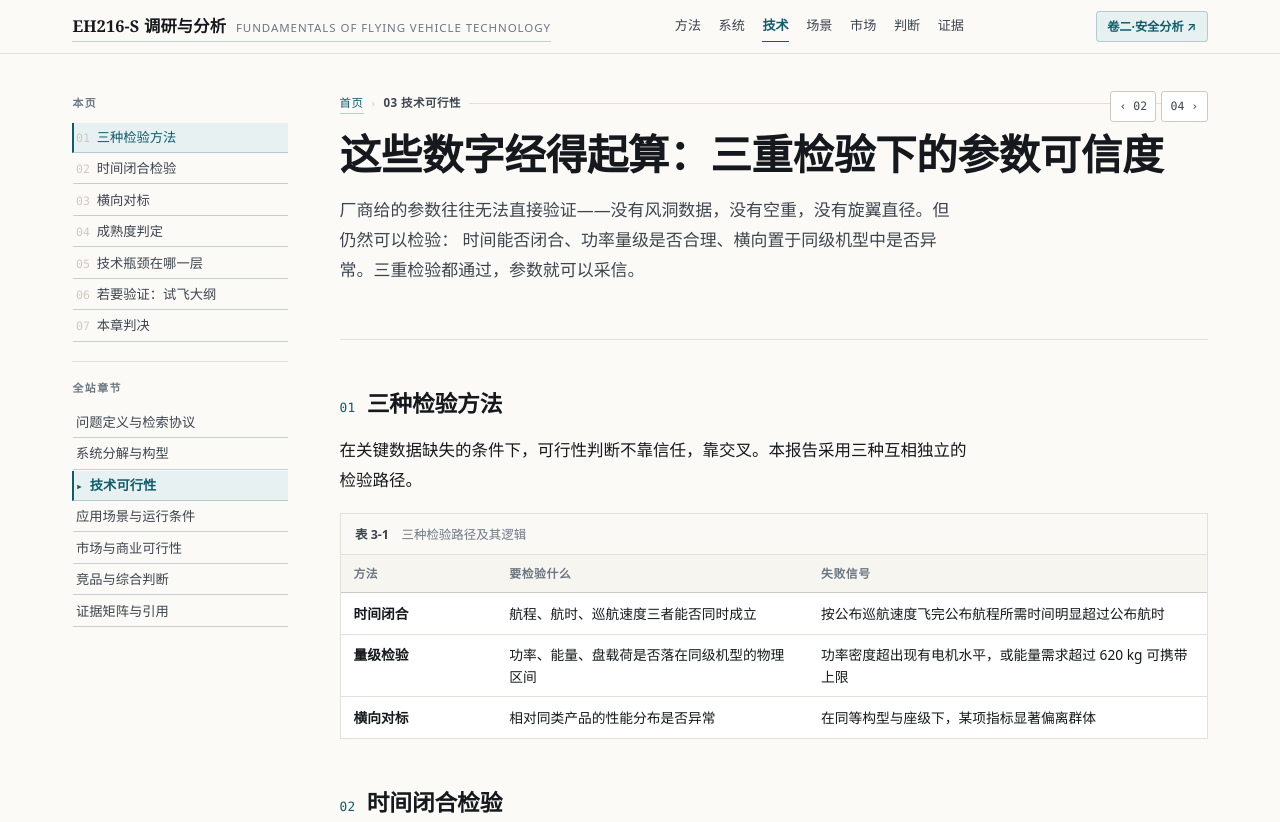
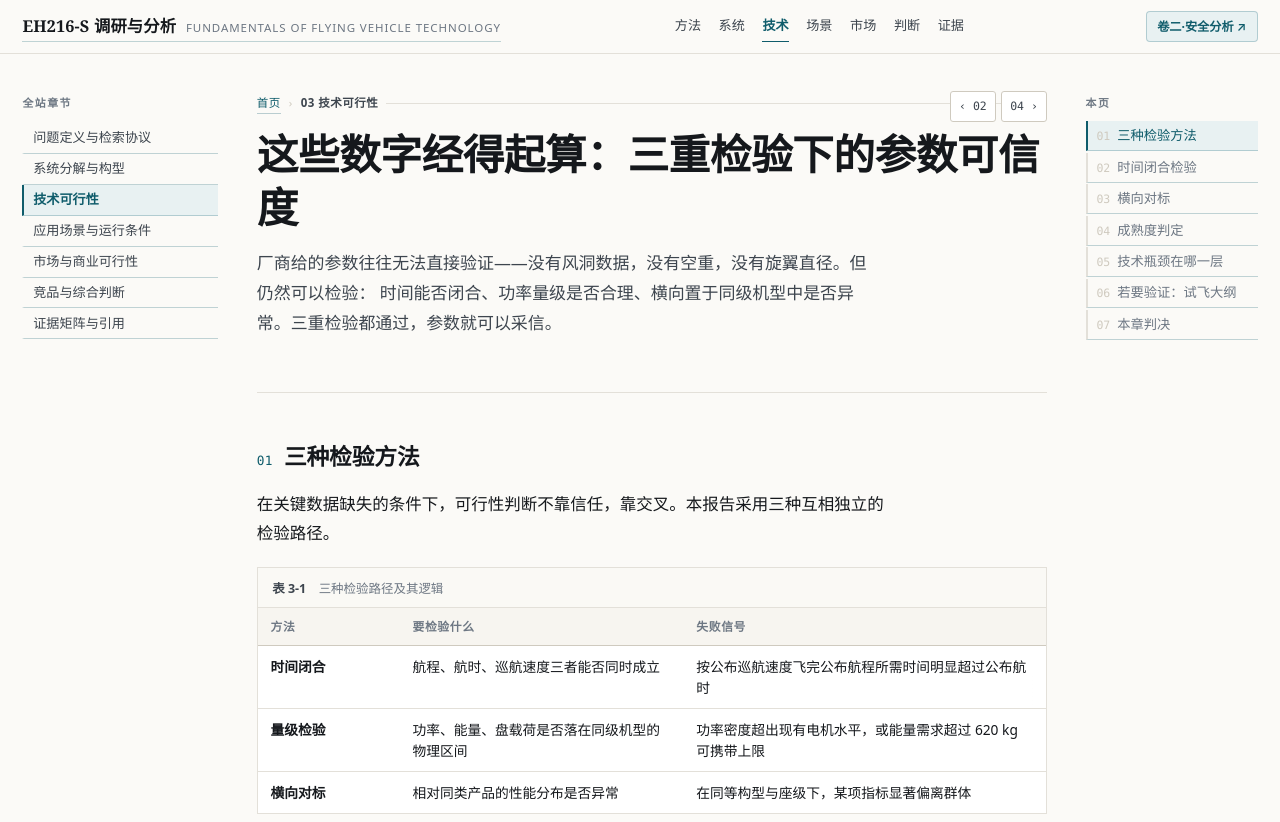
Before and after one commit to tianba9/eh216s-research, a plain HTML site: page 03-tech.html in a window 1280 px wide. Shown: the top 822 px of the page. Drawn offline with Linux system fonts and the light colour scheme.

Commit message:
侧栏拆分为左右两栏：全站章节居左、页内目录居右

```diff
--- a/03-tech.html
+++ b/03-tech.html
@@ -22,19 +22,9 @@
 </header>
 
 <div class="shell">
-  <aside class="toc">
-    <p class="toc-title">本页</p>
-    <ol>
-      <li><a href="#method">三种检验方法</a></li>
-      <li><a href="#closure">时间闭合检验</a></li>
-      <li><a href="#bench">横向对标</a></li>
-      <li><a href="#trl">成熟度判定</a></li>
-      <li><a href="#bottle">技术瓶颈在哪一层</a></li>
-      <li><a href="#plan">若要验证：试飞大纲</a></li>
-      <li><a href="#verdict">本章判决</a></li>
-    </ol>
-    <div class="sub">
-      <p class="toc-title">全站章节</p>
+
+  <aside class="toc-nav">
+    <p class="toc-title">全站章节</p>
       <ol>
         <li><a href="01-frame.html">问题定义与检索协议</a></li>
         <li><a href="02-system.html">系统分解与构型</a></li>
@@ -44,7 +34,6 @@
         <li><a href="06-compete.html">竞品与综合判断</a></li>
         <li><a href="07-evidence.html">证据矩阵与引用</a></li>
       </ol>
-    </div>
   </aside>
 
   <main>
@@ -266,6 +255,19 @@
       <a href="04-scenario.html" class="next"><span class="p-d">下一章</span><span class="p-t">04 应用场景与运行条件 →</span></a>
     </nav>
   </main>
+
+  <aside class="toc">
+    <p class="toc-title">本页</p>
+    <ol>
+      <li><a href="#method">三种检验方法</a></li>
+      <li><a href="#closure">时间闭合检验</a></li>
+      <li><a href="#bench">横向对标</a></li>
+      <li><a href="#trl">成熟度判定</a></li>
+      <li><a href="#bottle">技术瓶颈在哪一层</a></li>
+      <li><a href="#plan">若要验证：试飞大纲</a></li>
+      <li><a href="#verdict">本章判决</a></li>
+    </ol>
+  </aside>
 </div>
 
 <footer class="foot">
--- a/assets/style.css
+++ b/assets/style.css
@@ -20,7 +20,7 @@
   --serif:"Source Han Serif SC","Noto Serif SC","Songti SC","SimSun",Georgia,serif;
   --sans:"Source Han Sans SC","Noto Sans SC","PingFang SC","Microsoft YaHei",system-ui,-apple-system,sans-serif;
   --mono:"JetBrains Mono","SFMono-Regular",Consolas,"Liberation Mono",monospace;
-  --maxw:1180px;
+  --maxw:1280px;
 }
 
 *{box-sizing:border-box;}
@@ -58,7 +58,7 @@ img,svg{max-width:100%;}
 /* ---------- 布局 ---------- */
 .shell{
   max-width:var(--maxw);margin:0 auto;padding:2.4rem 1.4rem 4rem;
-  display:grid;grid-template-columns:216px minmax(0,1fr);gap:3.2rem;
+  display:grid;grid-template-columns:196px minmax(0,1fr) 172px;gap:2.4rem;
   align-items:start;
 }
 .toc{position:sticky;top:4.2rem;font-size:.83rem;}
@@ -400,3 +400,42 @@ figcaption b{color:var(--ink-2);font-weight:600;}
   .head-nav{position:static;justify-content:flex-start;flex-wrap:wrap;margin:.15rem 0 .9rem;font-size:.68rem;}
   .page-head h1{font-size:clamp(1.5rem,6vw,2rem);}
 }
+
+/* ---------- 左栏：全站章节（一级） ---------- */
+.toc-nav{position:sticky;top:4.2rem;font-size:.82rem;}
+.toc-nav .toc-title{
+  font-size:.68rem;letter-spacing:.14em;text-transform:uppercase;
+  color:var(--muted);margin:0 0 .7rem;font-weight:600;
+}
+.toc-nav ol{list-style:none;margin:0;padding:0;}
+.toc-nav li{margin:0;}
+.toc-nav a{
+  display:block;padding:.34rem .55rem;line-height:1.45;color:var(--ink-2);
+  text-decoration:none;border-left:2px solid transparent;transition:color .14s,background .14s;
+}
+.toc-nav a:hover{color:var(--accent);background:#f7f5f0;}
+.toc-nav a.active{
+  color:var(--accent);border-left-color:var(--accent);
+  background:var(--accent-soft);font-weight:600;
+}
+
+/* ---------- 右栏：本页（二级） ---------- */
+.toc .toc-title{margin-bottom:.6rem;}
+.toc a{
+  display:block;padding:.3rem 0 .3rem .55rem;color:var(--muted);
+  text-decoration:none;border-left:2px solid var(--line);line-height:1.45;
+}
+.toc a:hover{color:var(--accent);border-left-color:var(--line-strong);}
+.toc a.active{color:var(--accent);border-left-color:var(--accent);}
+
+/* 宽度不足时先收右栏，再收左栏 */
+@media (max-width:1100px){
+  .shell{grid-template-columns:196px minmax(0,1fr);}
+  .toc{display:none;}
+}
+@media (max-width:900px){
+  .shell{grid-template-columns:1fr;}
+  .toc-nav{display:none;}
+  .toc{display:block;order:-1;position:static;border:1px solid var(--line);
+       background:var(--paper);padding:.9rem 1rem;margin-bottom:.4rem;}
+}
```
Also changed, not shown: 01-frame.html (+14 -12 lines), 02-system.html (+15 -13 lines), 04-scenario.html (+15 -13 lines), 05-market.html (+15 -13 lines), 06-compete.html (+14 -12 lines), 07-evidence.html (+13 -11 lines), index.html (+13 -11 lines).
